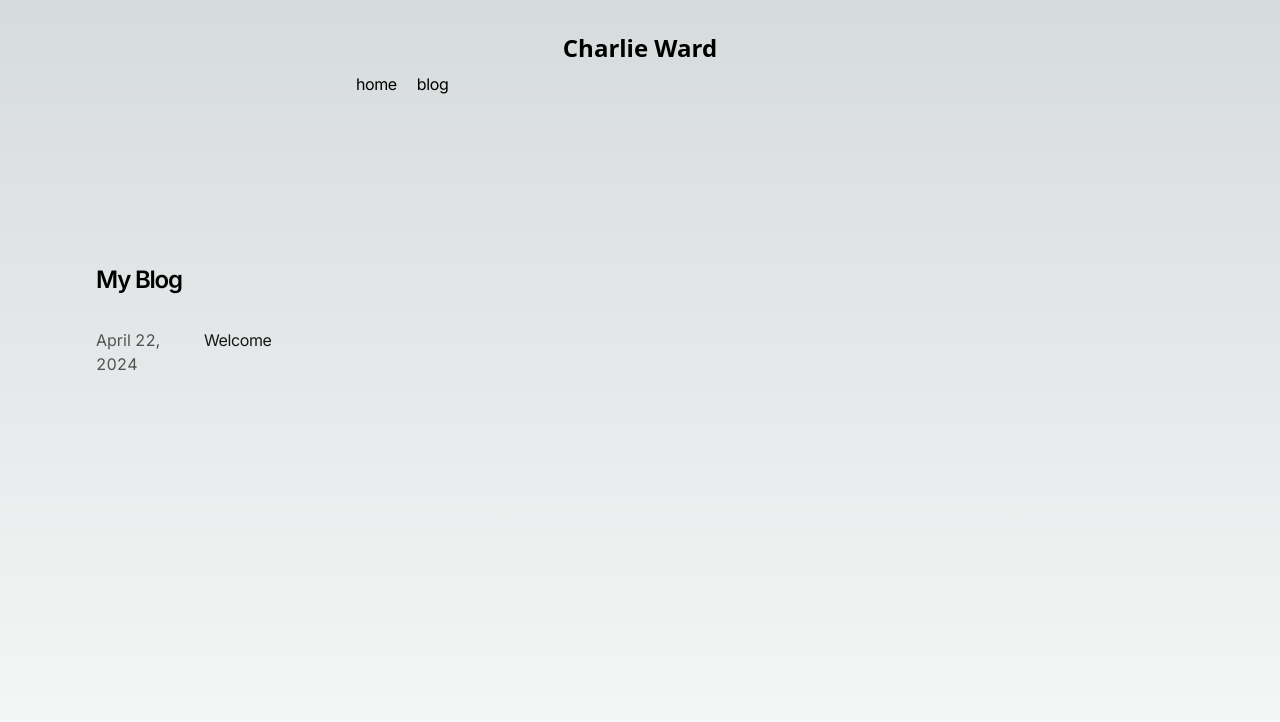
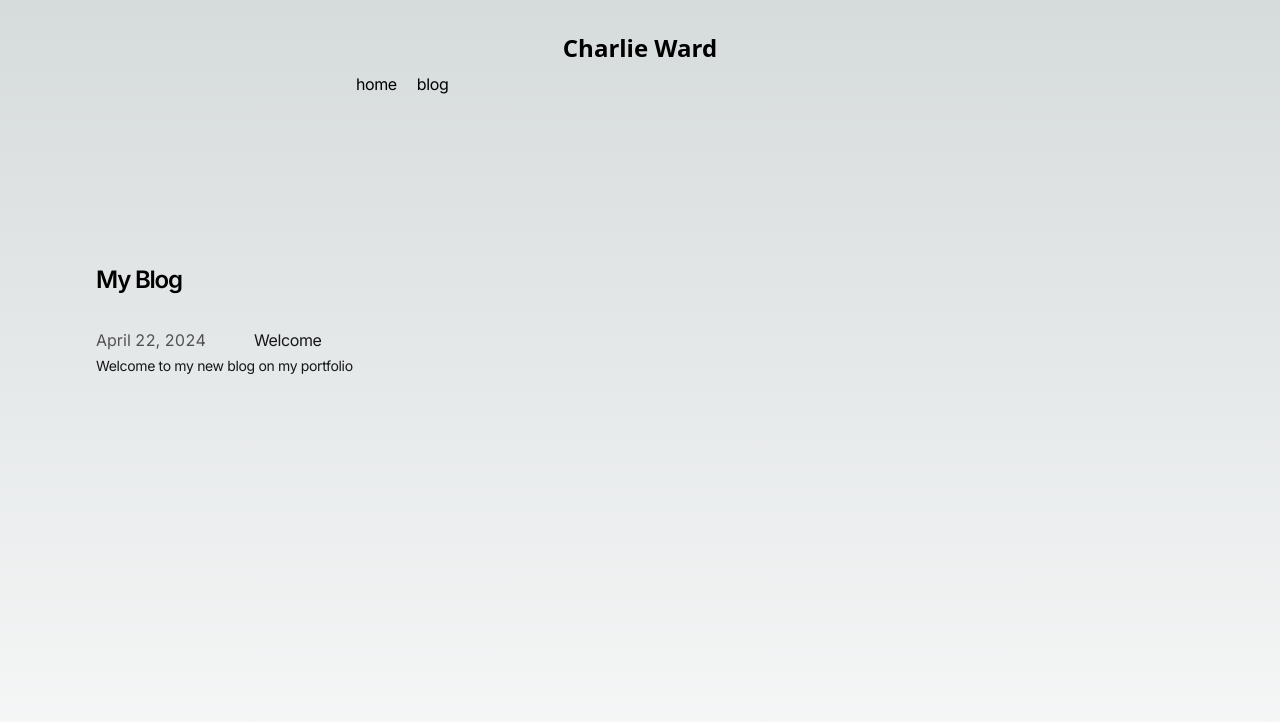
Before and after one commit to Charlie-Ward/Portfolio-Page, a Next.js app: page /blog in a window 1280 px wide. Shown: the top 722 px of the page. Built offline with nearby package versions, Linux system fonts and the light colour scheme.

Commit message:
updated view

```diff
--- a/app/blog/posts/1-welcome.mdx
+++ b/app/blog/posts/1-welcome.mdx
@@ -1,7 +1,7 @@
 ---
 title: 'Welcome'
 publishedAt: '2024-04-22'
-summary: ''
+summary: 'Welcome to my new blog on my portfolio'
 ---
 
 As I open my new portfolio I wanted to create a blog to make a new space for me to be able just discuss what is currently happening in my lifecycle as a new developer
--- a/app/components/posts.tsx
+++ b/app/components/posts.tsx
@@ -22,16 +22,16 @@ export function BlogPosts() {
                         href={`/blog/${post.slug}`}
                     >
                         <div className="w-full flex flex-col md:flex-row space-x-0 md:space-x-2">
-                            <p className="text-neutral-600 dark:text-netural-400 w-[100px] tabular-nums">
+                            <p className="text-neutral-600 dark:text-netural-400 w-[150px] tabular-nums">
                                 {formatDate(post.metadata.publishedAt, false)}
                             </p>
                             <p className="text-neutral-900 dark:text-neutral-100 tracking-tight">
                                 {post.metadata.title}
                             </p>
-                            <p className="text-neutral-900 dark:text-neutral-100 tracking-tight italic">
-                                {post.metadata.summary}
-                            </p>
                         </div>
+                        <p className="text-neutral-900 tracking-tight text-sm">
+                            {post.metadata.summary}
+                        </p>
                     </Link>
                 ))}
         </div>
```
